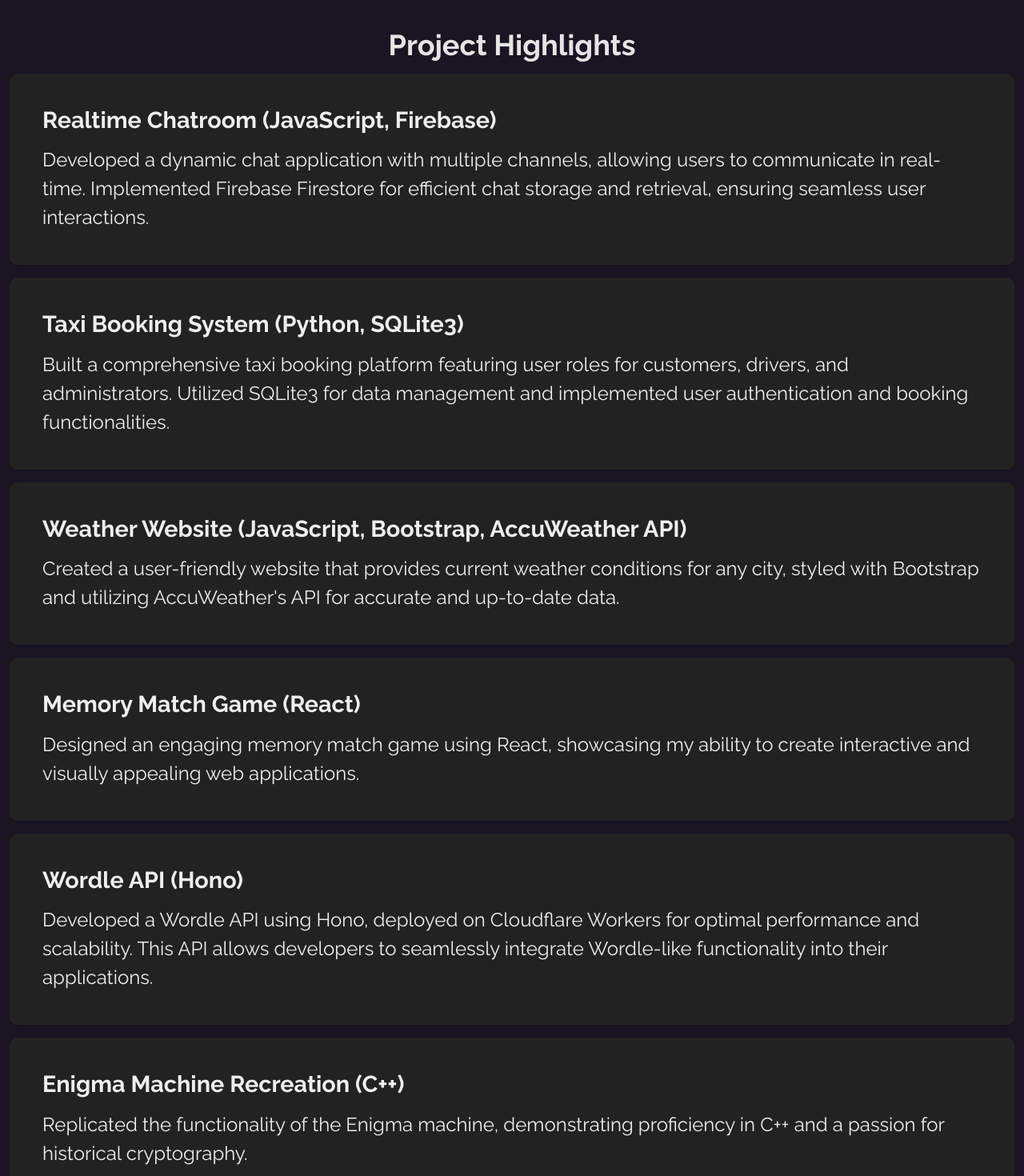
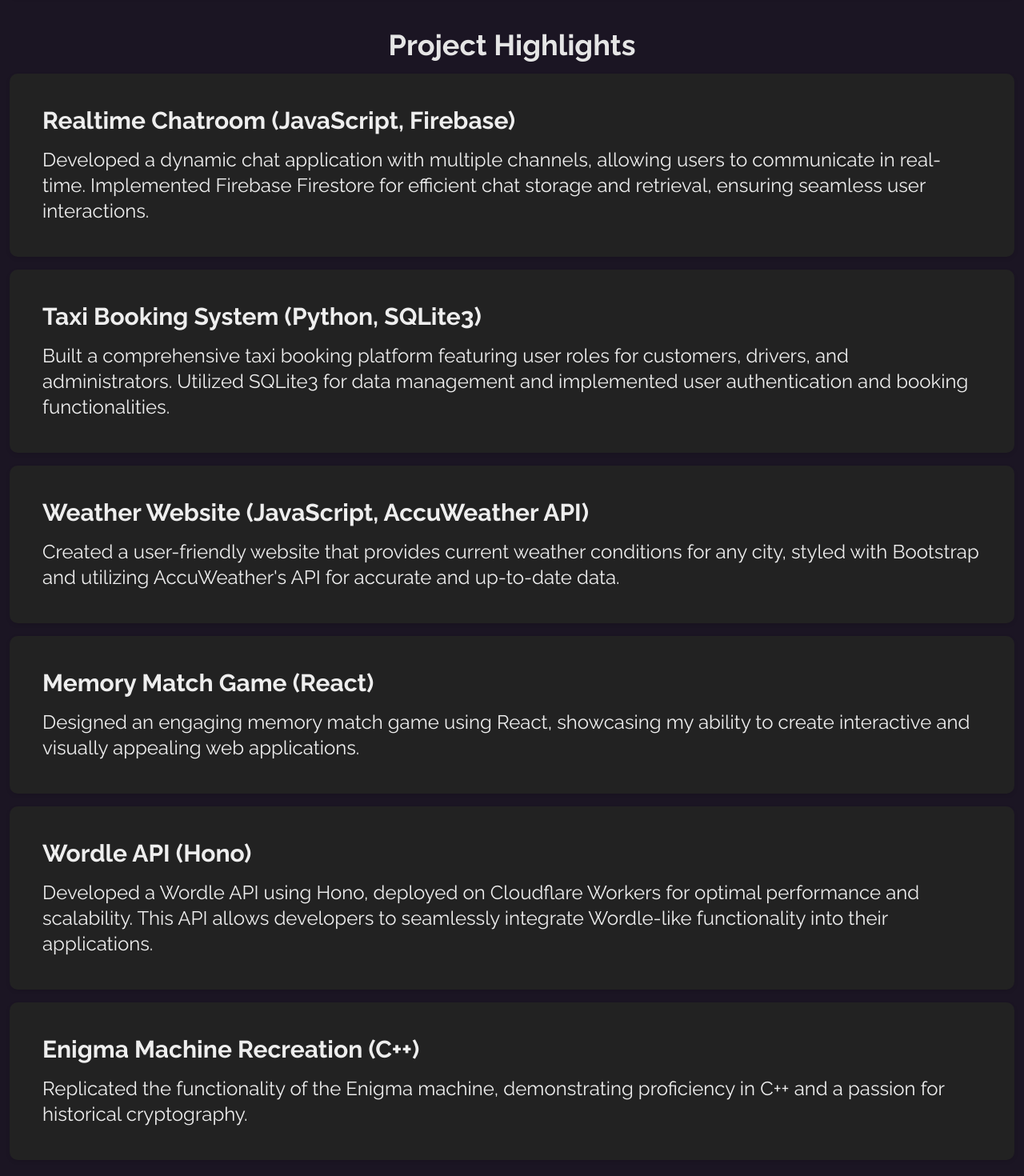
Before and after one commit to jono-rams/portfolio, a Next.js app: page /about in a window 1280 px wide. Shown: the part 1160-2630 px from the top of the page at 80% size. Built offline with nearby package versions, Linux system fonts and the light colour scheme.

Commit message:
Fixed Sizing of projects

```diff
--- a/app/about/About.css
+++ b/app/about/About.css
@@ -53,7 +53,6 @@ a {
 .projs .card .card-title {
   font-weight: bold;
   margin-bottom: 15px;
-  font-size: 1.2em;
 }
 
 /* Grid layout for skills */
--- a/app/about/Projects.jsx
+++ b/app/about/Projects.jsx
@@ -7,10 +7,10 @@ export default function Projects() {
           <a href="https://github.com/jono-rams/rt-chatroom" target="_blank">
             <div className="card">
               <div className="card-body">
-                <h3 className="card-title">
+                <h3 className="text-xl lg:text-3xl card-title">
                   Realtime Chatroom (JavaScript, Firebase)
                 </h3>
-                <p className="card-text">
+                <p className="text-lg lg:text-2xl card-text">
                   Developed a dynamic chat application with multiple channels,
                   allowing users to communicate in real-time. Implemented
                   Firebase Firestore for efficient chat storage and retrieval,
@@ -28,10 +28,10 @@ export default function Projects() {
           >
             <div className="card">
               <div className="card-body">
-                <h3 className="card-title">
+              <h3 className="text-xl lg:text-3xl card-title">
                   Taxi Booking System (Python, SQLite3)
                 </h3>
-                <p className="card-text">
+                <p className="text-lg lg:text-2xl card-text">
                   Built a comprehensive taxi booking platform featuring user
                   roles for customers, drivers, and administrators. Utilized
                   SQLite3 for data management and implemented user
@@ -46,10 +46,10 @@ export default function Projects() {
           <a href="https://github.com/jono-rams/weather-js" target="_blank">
             <div className="card">
               <div className="card-body">
-                <h3 className="card-title">
-                  Weather Website (JavaScript, Bootstrap, AccuWeather API)
+              <h3 className="text-xl lg:text-3xl card-title">
+                  Weather Website (JavaScript, AccuWeather API)
                 </h3>
-                <p className="card-text">
+                <p className="text-lg lg:text-2xl card-text">
                   Created a user-friendly website that provides current weather
                   conditions for any city, styled with Bootstrap and utilizing
                   AccuWeather&#39;s API for accurate and up-to-date data.
@@ -63,8 +63,10 @@ export default function Projects() {
           <a href="https://github.com/jono-rams/magic-memory" target="_blank">
             <div className="card">
               <div className="card-body">
-                <h3 className="card-title">Memory Match Game (React)</h3>
-                <p className="card-text">
+              <h3 className="text-xl lg:text-3xl card-title">
+                  Memory Match Game (React)
+                </h3>
+                <p className="text-lg lg:text-2xl card-text">
                   Designed an engaging memory match game using React, showcasing
                   my ability to create interactive and visually appealing web
                   applications.
@@ -78,8 +80,10 @@ export default function Projects() {
           <a href="https://github.com/jono-rams/wordle-api" target="_blank">
             <div className="card">
               <div className="card-body">
-                <h3 className="card-title">Wordle API (Hono)</h3>
-                <p className="card-text">
+              <h3 className="text-xl lg:text-3xl card-title">
+                  Wordle API (Hono)
+                  </h3>
+                  <p className="text-lg lg:text-2xl card-text">
                 Developed a Wordle API using Hono, deployed on Cloudflare Workers
                 for optimal performance and scalability.
                 This API allows developers to seamlessly integrate Wordle-like
@@ -94,8 +98,10 @@ export default function Projects() {
           <a href="https://github.com/jono-rams/Enigma" target="_blank">
             <div className="card">
               <div className="card-body">
-                <h3 className="card-title">Enigma Machine Recreation (C++)</h3>
-                <p className="card-text">
+              <h3 className="text-xl lg:text-3xl card-title">
+                  Enigma Machine Recreation (C++)
+                  </h3>
+                  <p className="text-lg lg:text-2xl card-text">
                   Replicated the functionality of the Enigma machine,
                   demonstrating proficiency in C++ and a passion for historical
                   cryptography.
```
